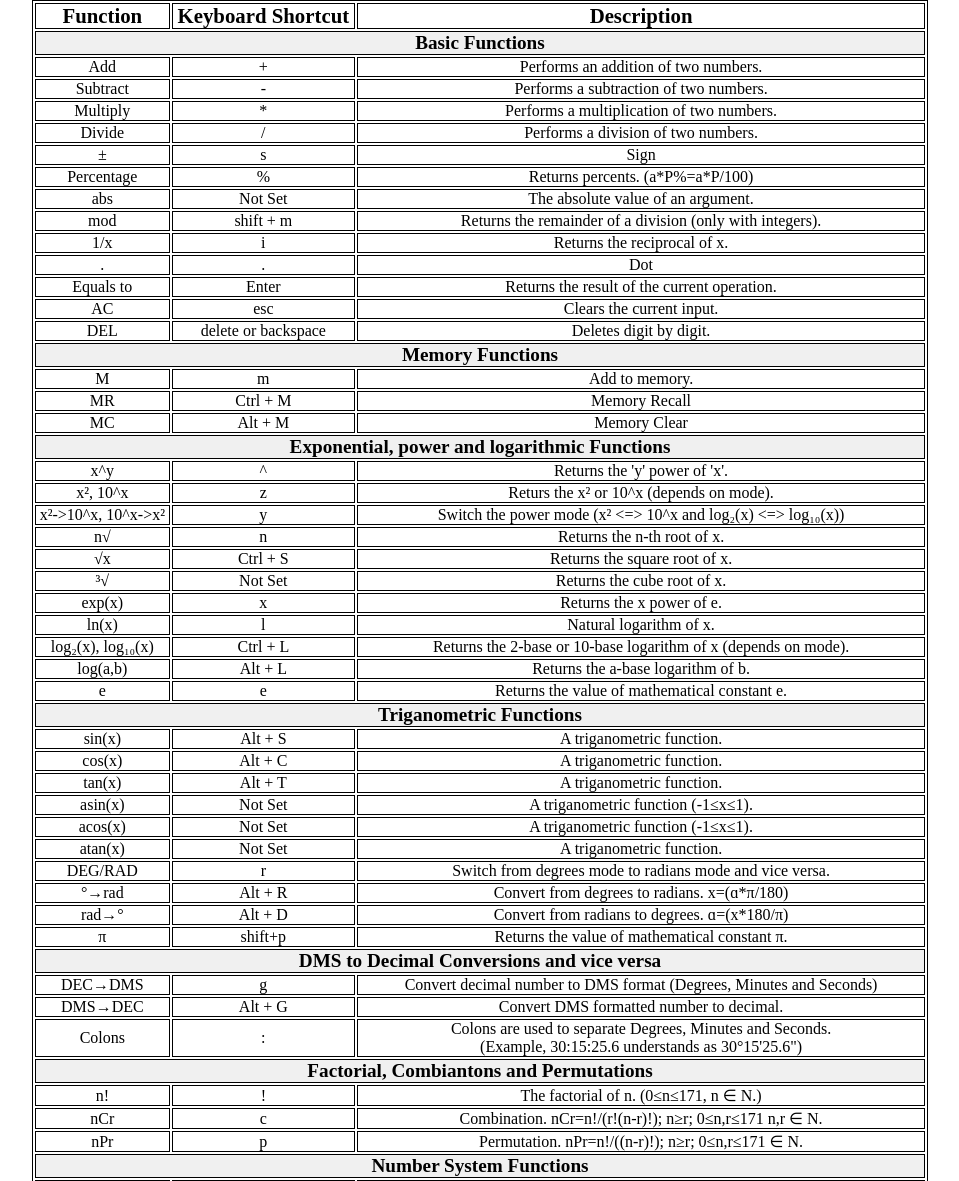
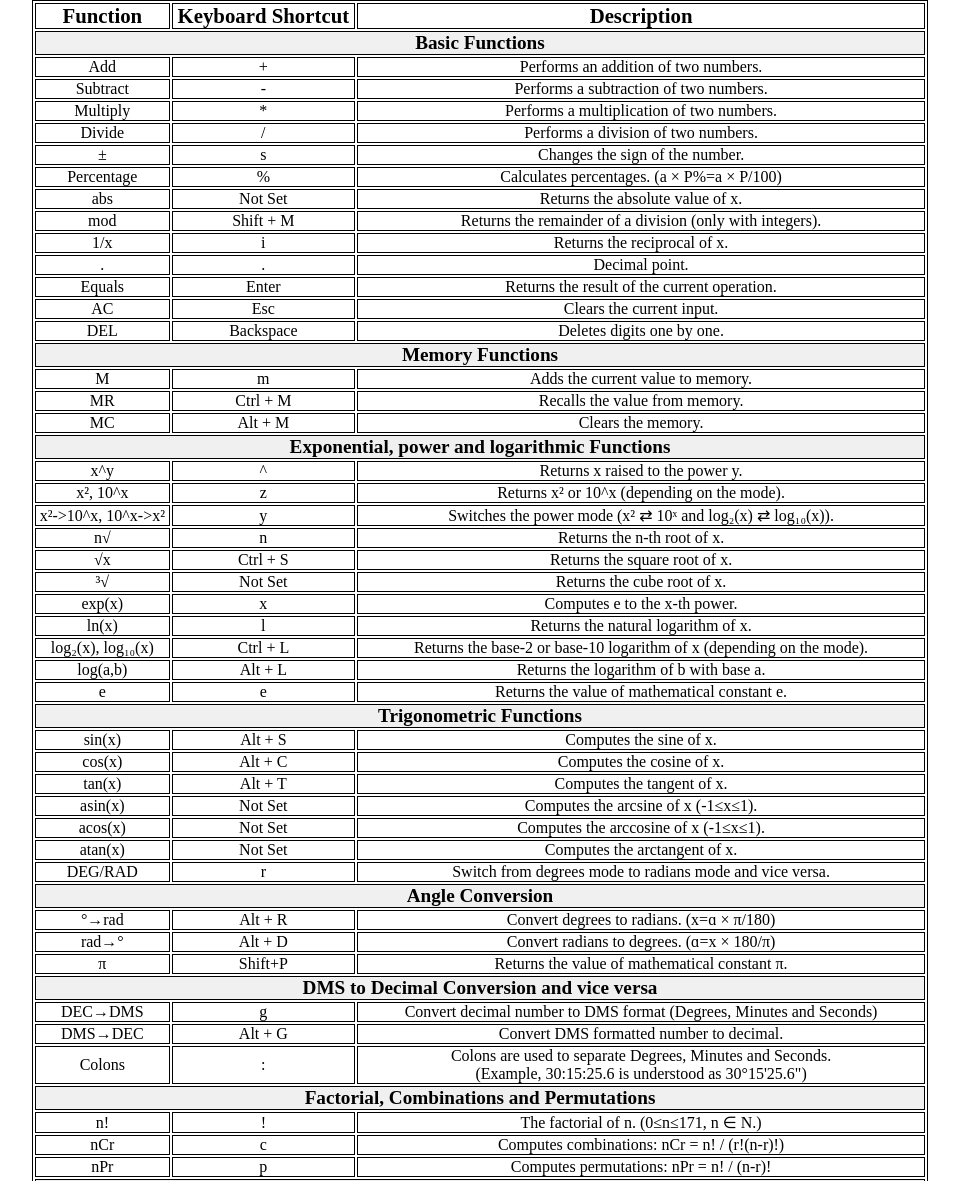
Before and after one commit to VahagMardyan/Synopsys_Course_Project_User_Manual, a plain HTML site: page index.html in a window 1280 px wide. Shown: the part 134-1315 px from the top of the page, without its empty margins (160-1119 px from the left). Drawn offline with Linux system fonts and the light colour scheme.

Commit message:
Adapted for new calculator. Fixed some spelling mistakes.

```diff
--- a/index.html
+++ b/index.html
@@ -11,7 +11,7 @@
 <body>
     <br/>
     <div id="description">
-        <p> When you hover over a button, the tooltip (near the button) shows a helpful information about it. <br/> </p>
+        <p> When you hover over a button, the tooltip (near the button) shows helpful information about it. <br/> </p>
         <p> For more details, see the table below. </p>
     </div>
     <br/>
@@ -47,21 +47,21 @@
         <tr>
             <td>±</td>
             <td>s</td>
-            <td>Sign</td>
+            <td>Changes the sign of the number.</td>
         </tr>
         <tr>
             <td>Percentage</td>
             <td>%</td>
-            <td>Returns percents. (a*P%=a*P/100)</td>
+            <td>Calculates percentages. (a × P%=a × P/100)</td>
         </tr>
         <tr>
             <td>abs</td>
             <td>Not Set</td>
-            <td>The absolute value of an argument.</td>
+            <td>Returns the absolute value of x.</td>
         </tr>
         <tr>
             <td>mod</td>
-            <td>shift + m</td>
+            <td>Shift + M</td>
             <td>Returns the remainder of a division (only with integers).</td>
         </tr>
         <tr>
@@ -72,22 +72,22 @@
         <tr>
             <td>.</td>
             <td>.</td>
-            <td>Dot</td>
+            <td>Decimal point.</td>
         </tr>
         <tr>
-            <td>Equals to</td>
+            <td>Equals</td>
             <td>Enter</td>
             <td>Returns the result of the current operation.</td>
         </tr>
         <tr>
             <td>AC</td>
-            <td>esc</td>
+            <td>Esc</td>
             <td>Clears the current input.</td>
         </tr>
         <tr>
             <td>DEL</td>
-            <td>delete or backspace</td>
-            <td>Deletes digit by digit.</td>
+            <td>Backspace</td>
+            <td>Deletes digits one by one.</td>
         </tr>
         <tr class="title">
             <th colspan="3">Memory Functions</th>
@@ -95,17 +95,17 @@
         <tr>
             <td>M</td>
             <td>m</td>
-            <td>Add to memory.</td>
+            <td>Adds the current value to memory.</td>
         </tr>
         <tr>
             <td>MR</td>
             <td>Ctrl + M</td>
-            <td>Memory Recall</td>
+            <td>Recalls the value from memory.</td>
         </tr>
         <tr>
             <td>MC</td>
             <td>Alt + M</td>
-            <td>Memory Clear</td>
+            <td>Clears the memory.</td>
         </tr>
         <tr class="title">
             <th colspan="3">Exponential, power and logarithmic Functions</th>
@@ -113,17 +113,17 @@
         <tr>
             <td>x^y</td>
             <td>^</td>
-            <td>Returns the 'y' power of 'x'.</td>
+            <td>Returns x raised to the power y.</td>
         </tr>
         <tr>
             <td>x², 10^x</td>
             <td>z</td>
-            <td>Returs the x² or 10^x (depends on mode).</td>
+            <td>Returns x² or 10^x (depending on the mode).</td>
         </tr>
         <tr>
             <td>x²->10^x, 10^x->x²</td>
             <td>y</td>
-            <td>Switch the power mode (x² <=> 10^x and log₂(x) <=> log₁₀(x))</td>
+            <td>Switches the power mode (x² ⇄ 10ˣ and log₂(x) ⇄ log₁₀(x)).</td>
         </tr>
         <tr>
             <td>n√</td>
@@ -143,22 +143,22 @@
         <tr>
             <td>exp(x)</td>
             <td>x</td>
-            <td>Returns the x power of e.</td>
+            <td>Computes e to the x-th power.</td>
         </tr>
         <tr>
             <td>ln(x)</td>
             <td>l</td>
-            <td>Natural logarithm of x.</td>
+            <td>Returns the natural logarithm of x.</td>
         </tr>
         <tr>
             <td>log₂(x), log₁₀(x)</td>
             <td>Ctrl + L</td>
-            <td>Returns the 2-base or 10-base logarithm of x (depends on mode).</td>
+            <td>Returns the base-2 or base-10 logarithm of x (depending on the mode).</td>
         </tr>
         <tr>
             <td>log(a,b)</td>
             <td>Alt + L</td>
-            <td>Returns the a-base logarithm of b.</td>
+            <td>Returns the logarithm of b with base a.</td>
         </tr>
         <tr>
             <td>e</td>
@@ -166,61 +166,64 @@
             <td>Returns the value of mathematical constant e.</td>
         </tr>
         <tr class="title">
-            <th colspan="3">Triganometric Functions</th>
+            <th colspan="3">Trigonometric Functions</th>
         </tr>
         <tr>
             <td>sin(x)</td>
             <td>Alt + S</td>
-            <td>A triganometric function.</td>
+            <td>Computes the sine of x.</td>
         </tr>
         <tr>
             <td>cos(x)</td>
             <td>Alt + C</td>
-            <td>A triganometric function.</td>
+            <td>Computes the cosine of x.</td>
         </tr>
         <tr>
             <td>tan(x)</td>
             <td>Alt + T</td>
-            <td>A triganometric function.</td>
+            <td>Computes the tangent of x.</td>
         </tr>
         <tr>
             <td>asin(x)</td>
             <td>Not Set</td>
-            <td>A triganometric function (-1≤x≤1).</td>
+            <td>Computes the arcsine of x (-1≤x≤1).</td>
         </tr>
         <tr>
             <td>acos(x)</td>
             <td>Not Set</td>
-            <td>A triganometric function (-1≤x≤1).</td>
+            <td>Computes the arccosine of x (-1≤x≤1).</td>
         </tr>
         <tr>
             <td>atan(x)</td>
             <td>Not Set</td>
-            <td>A triganometric function.</td>
+            <td>Computes the arctangent of x.</td>
         </tr>
         <tr>
             <td>DEG/RAD</td>
             <td>r</td>
             <td>Switch from degrees mode to radians mode and vice versa.</td>
         </tr>
+        <tr class="title">
+            <th colspan="3">Angle Conversion</th>
+        </tr>
         <tr>
             <td>°→rad</td>
             <td>Alt + R</td>
-            <td>Convert from degrees to radians. x=(ɑ*π/180)</td>
+            <td>Convert degrees to radians. (x=ɑ × π/180)</td>
         </tr>
         <tr>
             <td>rad→°</td>
             <td>Alt + D</td>
-            <td>Convert from radians to degrees. ɑ=(x*180/π)</td>
+            <td>Convert radians to degrees. (ɑ=x × 180/π)</td>
         </tr>
         <tr>
             <td>π</td>
-            <td>shift+p</td>
+            <td>Shift+P</td>
             <td>Returns the value of mathematical constant π.</td>
         </tr>
 
         <tr class="title">
-            <th colspan="3">DMS to Decimal Conversions and vice versa</th>
+            <th colspan="3">DMS to Decimal Conversion and vice versa</th>
         </tr>
         <tr>
             <td>DEC→DMS</td>
@@ -235,11 +238,11 @@
         <tr>
             <td>Colons</td>
             <td>:</td>
-            <td>Colons are used to separate Degrees, Minutes and Seconds. <br />(Example, 30:15:25.6 understands as 30°15'25.6")</td>
+            <td>Colons are used to separate Degrees, Minutes and Seconds. <br />(Example, 30:15:25.6 is understood as 30°15'25.6")</td>
         </tr>
 
         <tr class="title">
-            <th colspan="3">Factorial, Combiantons and Permutations</th>
+            <th colspan="3">Factorial, Combinations and Permutations</th>
         </tr>
 
         <tr>
@@ -250,12 +253,12 @@
         <tr>
             <td>nCr</td>
             <td>c</td>
-            <td>Combination. nCr=n!/(r!(n-r)!); n≥r; 0≤n,r≤171 n,r &isin; N.</td>
+            <td>Computes combinations: nCr = n! / (r!(n-r)!)</td>
         </tr>
         <tr>
             <td>nPr</td>
             <td>p</td>
-            <td>Permutation. nPr=n!/((n-r)!); n≥r; 0≤n,r≤171 &isin; N.</td>
+            <td>Computes permutations: nPr = n! / (n-r)!</td>
         </tr>
 
         <tr class="title">
@@ -266,7 +269,7 @@
             <td>DEC</td>
             <td>d</td>
             <td>
-                Converts number to decimal (only with integers). <br />
+                Converts a number to decimal (only for integers). <br />
                 -2147483647 ≤ x ≤ 2147483647
             </td>
         </tr>
@@ -274,7 +277,7 @@
             <td>BIN</td>
             <td>b</td>
             <td>
-                Converts number to binary (only with integers). <br />
+                Converts a number to binary (only for integers). <br />
                 0 ≤ x ≤ 01111111111111111111111111111111 <br />
                 10000000000000000000000000000000 ≤ x ≤ 11111111111111111111111111111111
             </td>
@@ -283,7 +286,7 @@
             <td>OCT</td>
             <td>o</td>
             <td>
-                Converts number to octal (only with integers). <br />
+                Converts a number to octal (only for integers). <br />
                 0 ≤ x ≤ 17777777777 <br />
                 20000000000 ≤ x ≤ 37777777777
             </td>
@@ -292,7 +295,7 @@
             <td>HEX</td>
             <td>h</td>
             <td>
-                Converts number to hexadecimal (only with integers). <br />
+                Converts a number to hexadecimal (only for integers). <br />
                 0 ≤ x ≤ 7FFFFFFF <br />
                 80000000 ≤ x ≤ FFFFFFFF
 
@@ -300,8 +303,11 @@
         </tr>
         <tr>
             <td>A,B,C,D,E,F</td>
-            <td> A-F</td>
-            <td>Hexadecimal digits. A=10, B=11, C=12, D=13, E=14, F=15</td>
+            <td> A–F</td>
+            <td>
+                Hexadecimal digits. <br/> A=10, B=11, C=12, D=13, E=14, F=15. <br/>
+                Can be used only for HEX mode.
+            </td>
         </tr>
 
         <tr class="title">
@@ -311,37 +317,37 @@
         <tr>
             <td>AND</td>
             <td>&</td>
-            <td>Bitwise AND (only with integers).</td>
+            <td>Bitwise AND (only for integers).</td>
         </tr>
         <tr>
             <td>OR</td>
             <td>|</td>
-            <td>Bitwise OR (only with integers).</td>
+            <td>Bitwise OR (only for integers).</td>
         </tr>
         <tr>
             <td>XOR</td>
             <td>$</td>
-            <td>Bitwise XOR "exclusive or" (only with integers).</td>
+            <td>Bitwise XOR "exclusive or" (only for integers).</td>
         </tr>
         <tr>
             <td>NOT</td>
             <td>~</td>
-            <td>Bitwise NOT (only with integers).</td>
+            <td>Bitwise NOT (only for integers).</td>
         </tr>
         <tr>
             <td>NAND</td>
             <td>Not Set</td>
-            <td>Bitwise NAND "not-and" (only with integers).</td>
+            <td>Bitwise NAND "not-and" (only for integers).</td>
         </tr>
         <tr>
             <td>NOR</td>
             <td>Not Set</td>
-            <td>Bitwise NOR "not-or" (only with integers).</td>
+            <td>Bitwise NOR "not-or" (only for integers).</td>
         </tr>
         <tr>
             <td>XNOR</td>
             <td>Not Set</td>
-            <td>Bitwise XNOR "exclusive not-or" (only with integers).</td>
+            <td>Bitwise XNOR "exclusive not-or" (only for integers).</td>
         </tr>
 
         <tr class="title">
```
